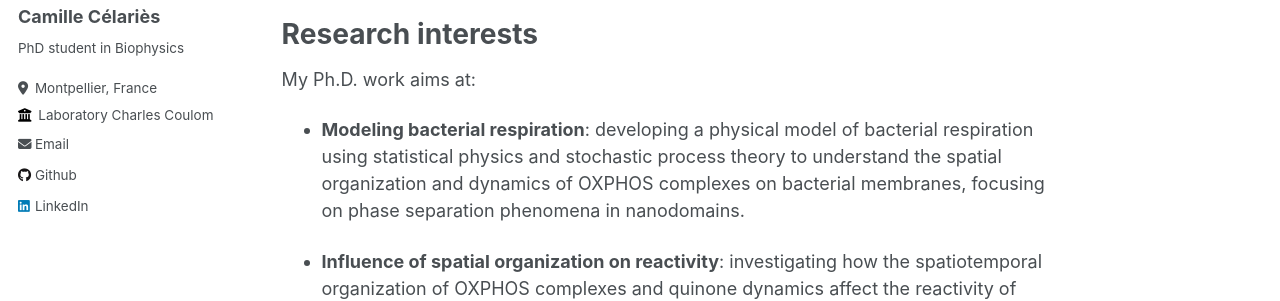
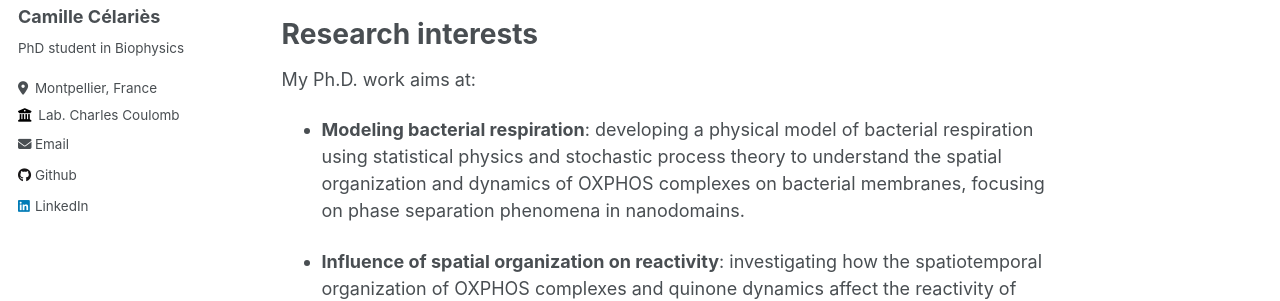
Before and after one commit to camillecelaries/camillecelaries.github.io, a Jekyll site: the page built from _pages/about.md, in a window 1280 px wide. Shown: the part 265-566 px from the top of the page. Built offline with Jekyll 4.4.1, drawn with Linux system fonts in a browser that asks for light colours.

Commit message:
Update _config.yml

```diff
--- a/_config.yml
+++ b/_config.yml
@@ -26,9 +26,9 @@ author:
   pronouns         : # example: "she/her"
   bio              : "PhD student in Biophysics"
   location         : "Montpellier, France"
-  employer         : "Laboratory Charles Coulomb"
+  employer         : "Lab. Charles Coulomb"
   uri              : # URL
-  email            : "celariesc@gmail.com"
+  email            : "email : "
 
   # Academic websites
   arxiv            : # URL - Update with the correct link to your profile
```
